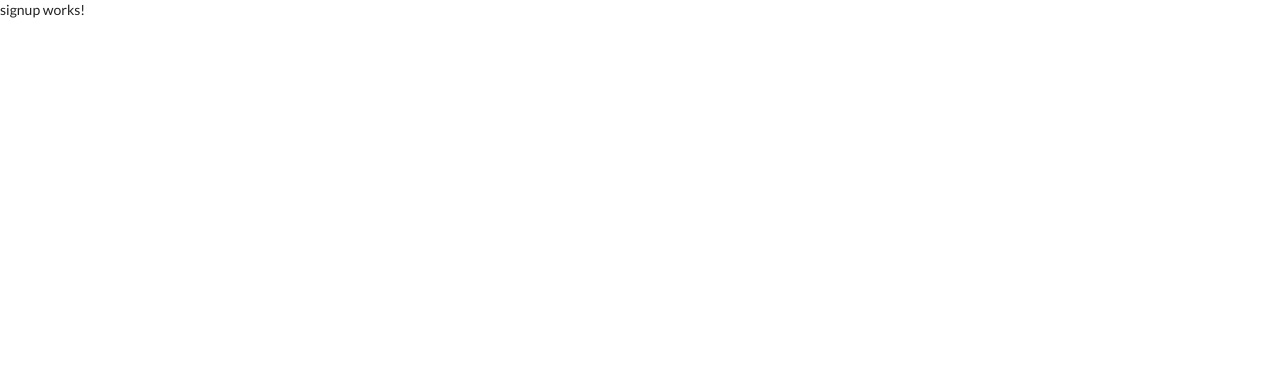
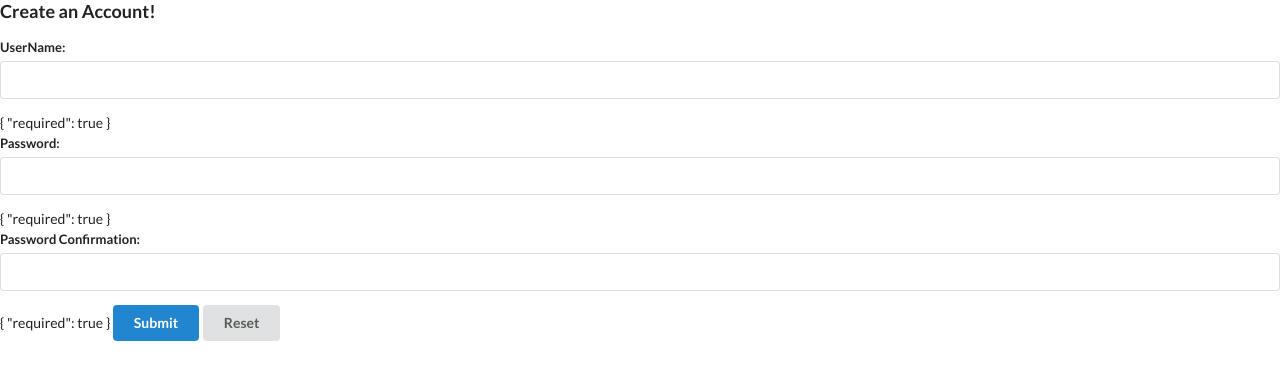
Before and after one commit to rohan-git/AngularEmailClient, an Angular app: page /signup in a window 1280 px wide. Shown: the top 380 px of the page. Built offline with nearby package versions, Linux system fonts and the light colour scheme.

Commit message:
created signup fields with basic validators

```diff
--- a/src/app/auth/signup/signup.component.html
+++ b/src/app/auth/signup/signup.component.html
@@ -1 +1,26 @@
-<p>signup works!</p>
+<h3>Create an Account!</h3>
+
+<form class="ui form" [formGroup]="authForm">
+
+    <div class="field">
+        <label>UserName: </label>
+        <input formControlName="userName" />
+    </div>
+    {{ authForm.get('userName').errors | json }}
+
+    <div class="field">
+        <label>Password: </label>
+        <input formControlName="password" />
+    </div>
+    {{ authForm.get('password').errors | json }}
+
+    <div class="field">
+        <label>Password Confirmation: </label>
+        <input formControlName="passwordConfirmation" />
+    </div>
+    {{ authForm.get('passwordConfirmation').errors | json }}
+
+    <button class="ui subimt button primary">Submit</button>
+    <button class="ui subimt button warning">Reset</button>
+
+</form>
--- a/src/app/auth/signup/signup.component.ts
+++ b/src/app/auth/signup/signup.component.ts
@@ -1,4 +1,5 @@
 import { Component, OnInit } from '@angular/core';
+import { FormGroup, FormControl, Validators } from '@angular/forms';
 
 @Component({
   selector: 'app-signup',
@@ -7,6 +8,33 @@ import { Component, OnInit } from '@angular/core';
 })
 export class SignupComponent implements OnInit {
 
+  authForm = new FormGroup({
+
+    userName: new FormControl('',
+    [
+        Validators.required,
+        Validators.minLength(3),
+        Validators.maxLength(20),
+        Validators.pattern(/^([a-z]|[0-9])+$/)
+    ]),
+    password: new FormControl('',
+    [
+        Validators.required,
+        Validators.minLength(6),
+        Validators.maxLength(20),
+        Validators.pattern(/^[a-z0-9]+$/)
+    ]
+    ),
+    passwordConfirmation: new FormControl('',
+    [
+      Validators.required,
+      Validators.minLength(6),
+      Validators.maxLength(20),
+      Validators.pattern(/^[a-z0-9]+$/)
+    ])
+
+  });
+
   constructor() { }
 
   ngOnInit(): void {
```
